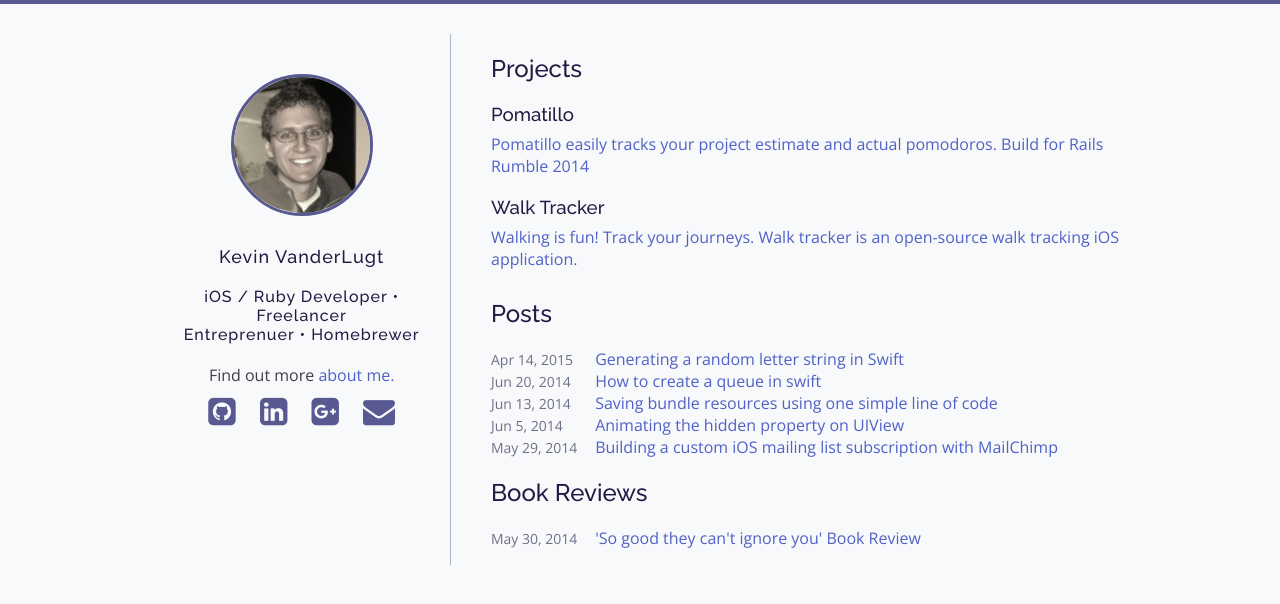
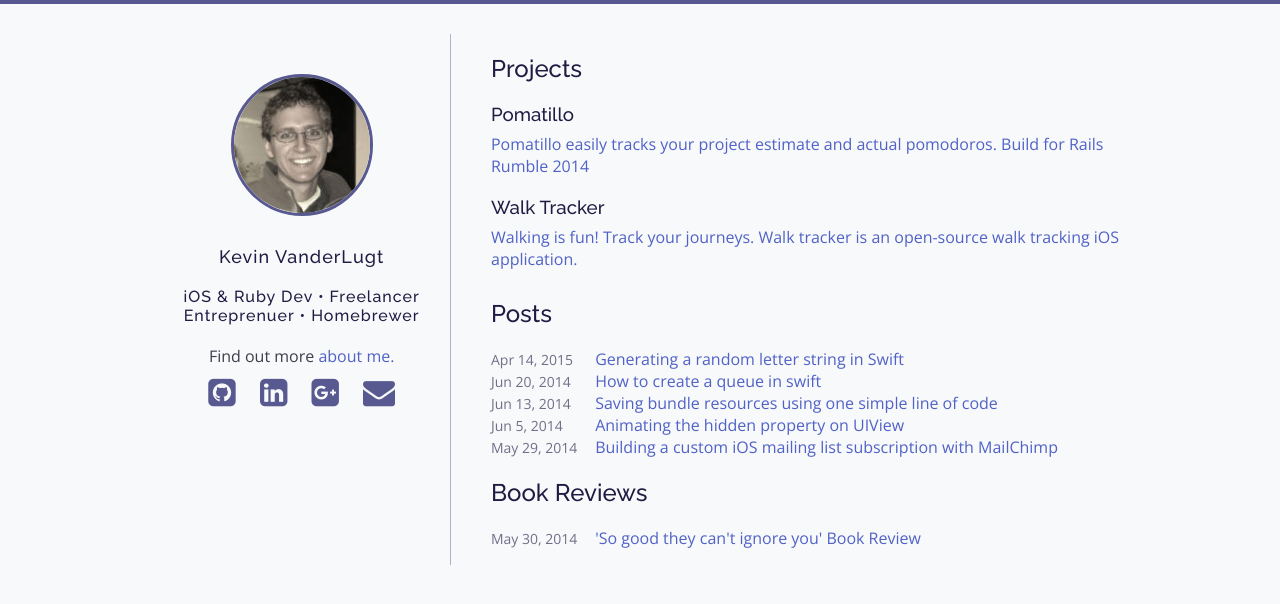
Before and after one commit to kevinvanderlugt/kevinvanderlugt.github.io, a Jekyll site: the page built from index.html, in a window 1280 px wide. Shown: the top 604 px of the page. Built offline with Jekyll 4.4.1, drawn with Linux system fonts in a browser that asks for light colours; nearby versions of some CDN libraries.

Commit message:
Styling changes on the main page layout

```diff
--- a/_includes/sidenav.html
+++ b/_includes/sidenav.html
@@ -4,7 +4,7 @@
   </a>
   <section class="about">
     <a href="{{ site.url }}"><h2>Kevin VanderLugt</h2></a>
-    <h2 class="tags">iOS / Ruby Developer • Freelancer</br>
+    <h2 class="tags">iOS & Ruby Dev • Freelancer</br>
     Entreprenuer • Homebrewer</h2>
     <span>Find out more <a href="{{ '/about/' | prepend: site.baseurl }}">about me.</a></span>
     <div class="contact">
```
